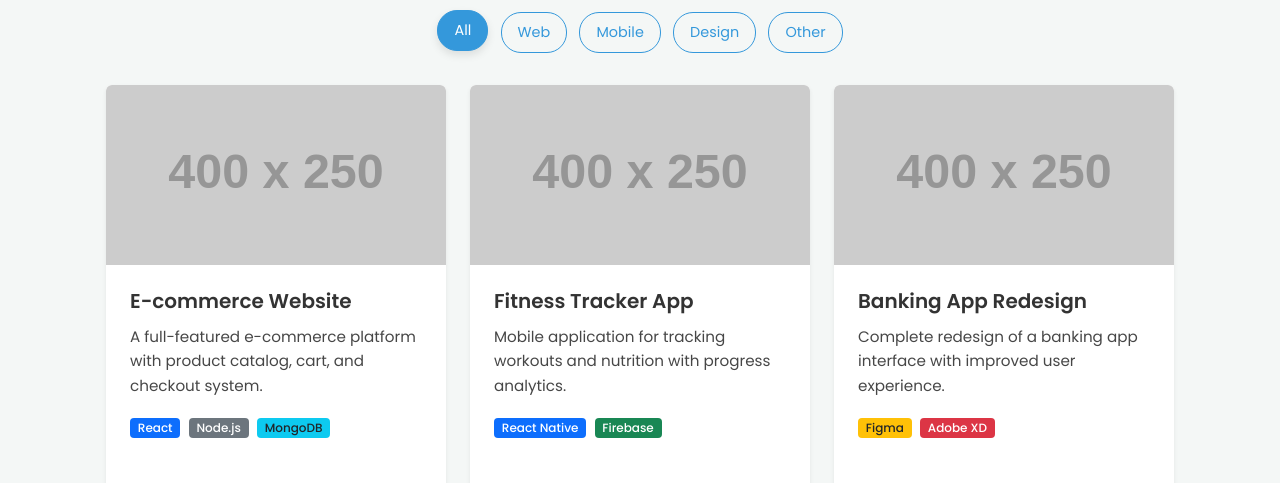
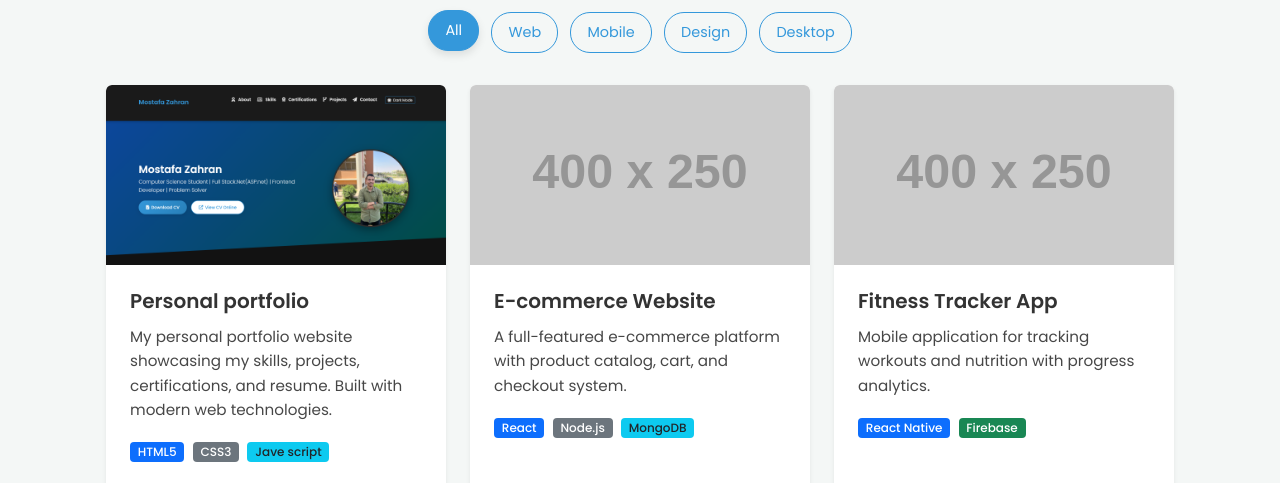
Before and after one commit to Mostafa-Zhran/My_Protofolio, a plain HTML site: page projects.html in a window 1280 px wide. Shown: the part 291-774 px from the top of the page. Drawn offline with nearby package versions, Linux system fonts and the light colour scheme; placeholder pictures from the web are drawn by us.

Commit message:
Update Project

```diff
--- a/projects.html
+++ b/projects.html
@@ -50,11 +50,33 @@
             <button class="filter-btn" data-filter="web">Web</button>
             <button class="filter-btn" data-filter="mobile">Mobile</button>
             <button class="filter-btn" data-filter="design">Design</button>
-            <button class="filter-btn" data-filter="other">Other</button>
+            <button class="filter-btn" data-filter="other">Desktop</button>
         </div>
 
         <div class="row g-4 projects-grid">
-            <!-- Project 1 - Web -->
+            <!-- Project 1 - Web (1) -->
+            <div class="col-md-6 col-lg-4 project-item" data-category="web">
+                <div class="card h-100 shadow-sm">
+                    <img src="Image/Projects/MyProtofolio.png" class="card-img-top" alt="personal portfolio">
+                    <div class="card-body">
+                        <h5 class="card-title">Personal portfolio</h5>
+                        <p class="card-text">My personal portfolio website showcasing my skills, projects, certifications, and resume. Built with modern web technologies.</p>
+                        <div class="mb-2">
+                            <span class="badge bg-primary me-1">HTML5 </span>
+                            <span class="badge bg-secondary me-1">CSS3</span>
+                            <span class="badge bg-info text-dark">Jave script</span>
+                        </div>
+                    </div>
+                    <div class="card-footer bg-transparent border-top-0">
+                        <a href="#" class="btn btn-sm btn-outline-primary me-2">View Project</a>
+                        <a href="#" class="btn btn-sm btn-outline-secondary">
+                            <i class="fab fa-github me-1"></i> Code
+                        </a>
+                    </div>
+                </div>
+            </div>
+
+            <!-- Project 1 - Web (1) -->
             <div class="col-md-6 col-lg-4 project-item" data-category="web">
                 <div class="card h-100 shadow-sm">
                     <img src="https://via.placeholder.com/400x250/3498db/ffffff" class="card-img-top" alt="E-commerce Website">
```
Also changed, not shown: Image/Projects/MyProtofolio.png (added).
